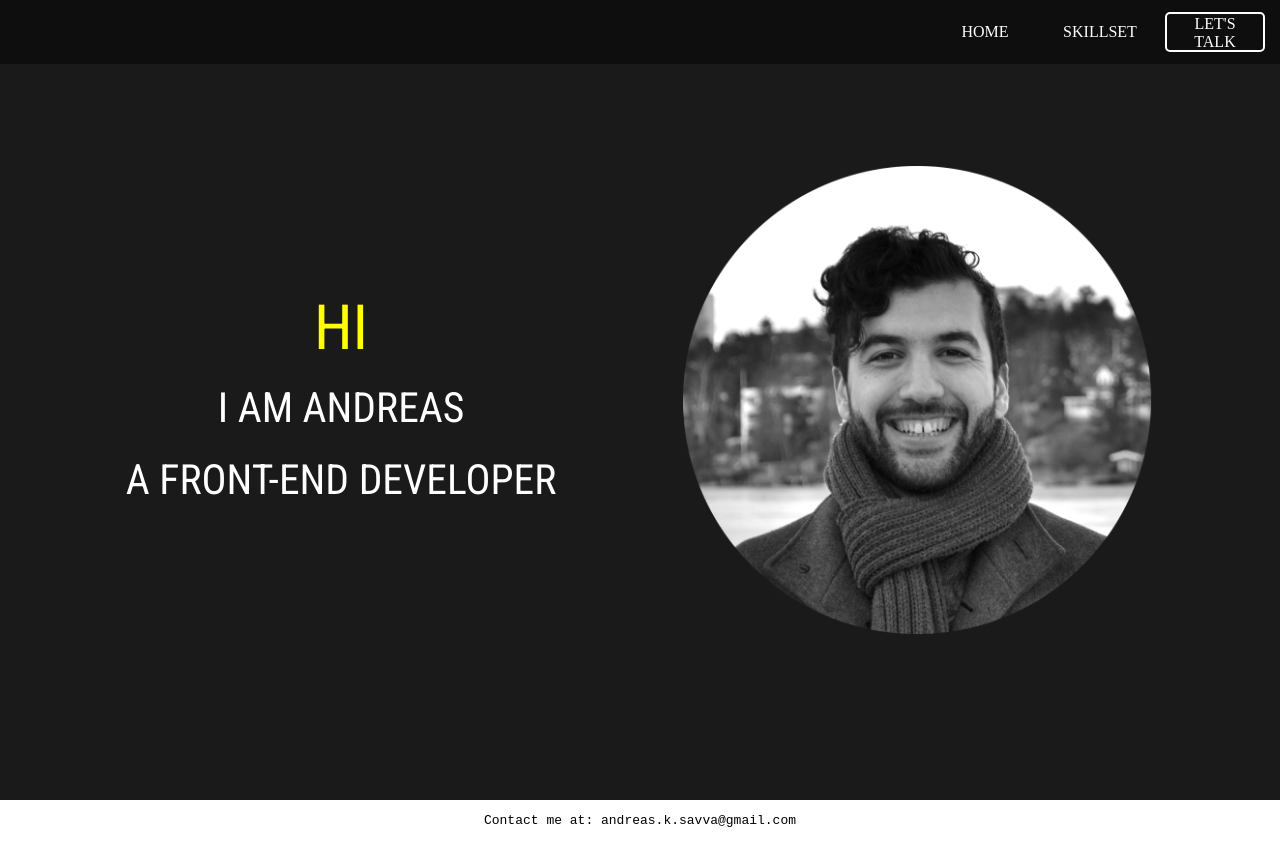
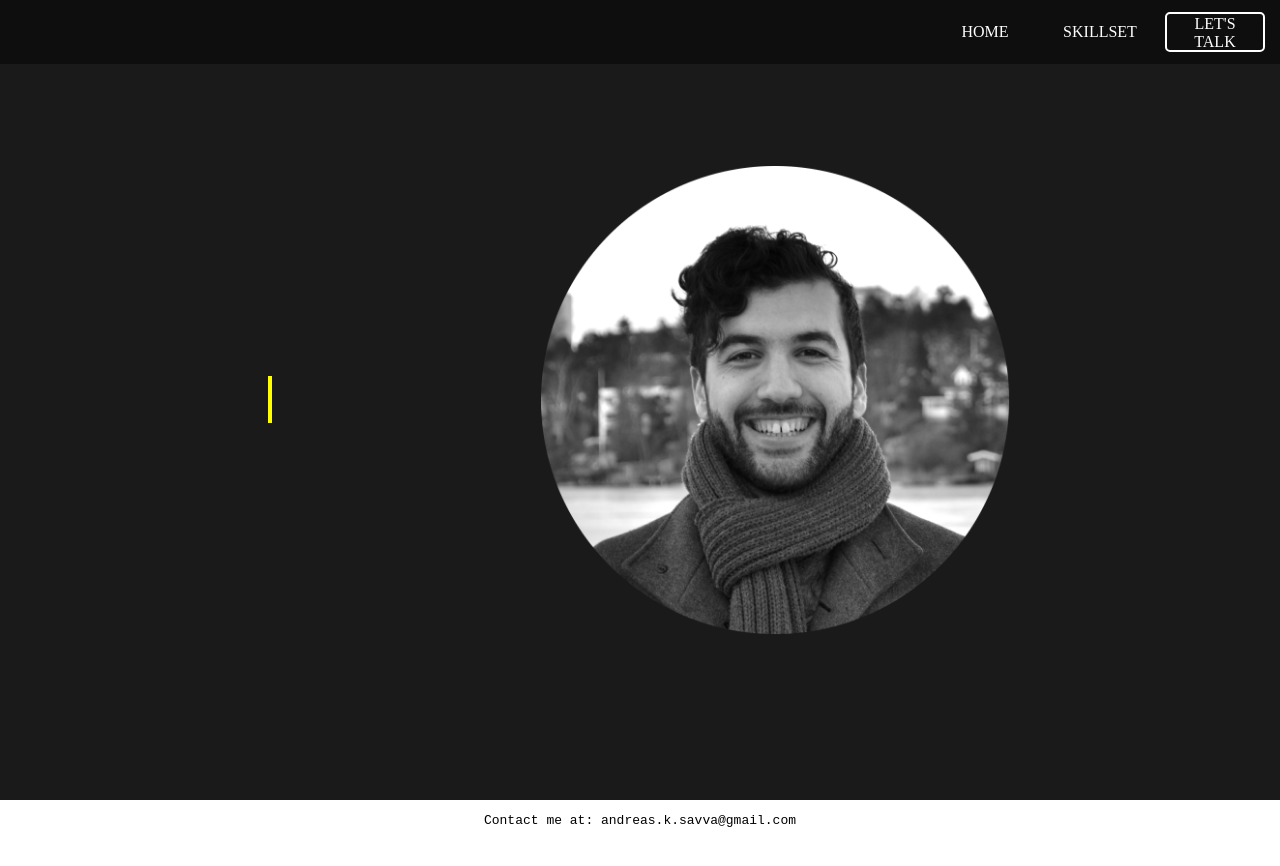
Before and after one commit to andreassavva/andreassavva-web, a React (Create React App) app: page / in a window 1280 px wide. Shown: the top 866 px of the page. Built offline with nearby package versions, Linux system fonts and the light colour scheme; a web font is replaced by a local one.

Commit message:
added typer, changed name of button and edited readme

```diff
--- a/package.json
+++ b/package.json
@@ -10,14 +10,13 @@
   },
   "husky": {
     "hooks": {
-      "pre-commit": "lint-staged"
+      "pre-commit": "lint-staged && yarn flow"
     }
   },
   "lint-staged": {
     "src/**/*.js": [
       "yarn prettier --single-quote --write",
-      "git add --all",
-      "yarn flow"
+      "git add --all"
     ]
   },
   "dependencies": {
--- a/src/components/Header/Header.js
+++ b/src/components/Header/Header.js
@@ -1,13 +1,16 @@
 // @flow
 import * as React from 'react';
 import './Header.css';
-import { Button } from '../Button/Button';
+import { HeaderButton } from '../HeaderButton/HeaderButton';
 
 export const Header = () => (
   <div className="header">
-    <Button scroll={0} text="HOME" />
-    <Button scroll={document.documentElement?.clientHeight} text="SKILLSET" />
-    <Button
+    <HeaderButton scroll={0} text="HOME" />
+    <HeaderButton
+      scroll={document.documentElement?.clientHeight}
+      text="SKILLSET"
+    />
+    <HeaderButton
       scroll={document.documentElement?.clientHeight}
       text="LET'S TALK"
       border
--- a/src/components/Button/Button.js
+++ b/src/components/HeaderButton/HeaderButton.js
@@ -1,6 +1,6 @@
 // @flow
 import * as React from 'react';
-import './Button.css';
+import './HeaderButton.css';
 
 type Props = {|
   text: string,
@@ -8,12 +8,12 @@ type Props = {|
   border?: boolean
 |};
 
-export const Button = (props: Props) => {
+export const HeaderButton = (props: Props) => {
   const { text, scroll, border } = props;
 
   const scrollTo = () => {
     window.scrollTo({
-      top: scroll,
+      top: scroll || 0,
       behavior: 'smooth'
     });
   };
--- a/src/components/Home/Home.js
+++ b/src/components/Home/Home.js
@@ -2,15 +2,12 @@
 import * as React from 'react';
 import './Home.css';
 import HeadImg from '../../images/headimage.png';
+import { Typer } from '../Typer/Typer';
 
 export const Home = () => (
   <div className="home">
     <div>
-      <div className="text-big">HI</div>
-      <div className="text">
-        I AM ANDREAS
-        <br />A FRONT-END DEVELOPER
-      </div>
+      <Typer />
     </div>
     <img className="headImage" src={HeadImg} alt="Profile" />
   </div>
--- /dev/null
+++ b/src/components/Typer/Typer.css
@@ -0,0 +1,17 @@
+.container {
+  font-size: calc(2vh + 2vw);
+  font-family: monospace;
+  color: yellow;
+  line-height: 9vh;
+}
+
+.cursor {
+  border-left: 0.1em solid;
+  animation: blink 1s steps(1) infinite;
+}
+
+@keyframes blink {
+  50% {
+    border-color: transparent;
+  }
+}
--- /dev/null
+++ b/src/components/Typer/Typer.js
@@ -0,0 +1,14 @@
+// @flow
+import * as React from 'react';
+import './Typer.css';
+
+export const Typer = () => {
+  const [text, setText] = React.useState('');
+
+  return (
+    <div className="container">
+      <span>{text}</span>
+      <span className="cursor" />
+    </div>
+  );
+};
```
Also changed, not shown: src/components/HeaderButton/HeaderButton.css (renamed from src/components/Button/Button.css), 1 other file (tests, documents, lock files or other folders).
